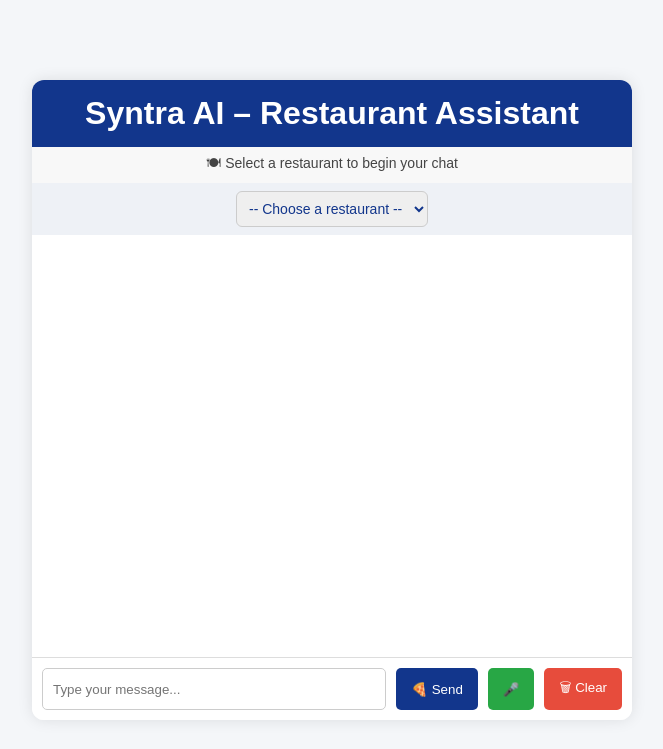
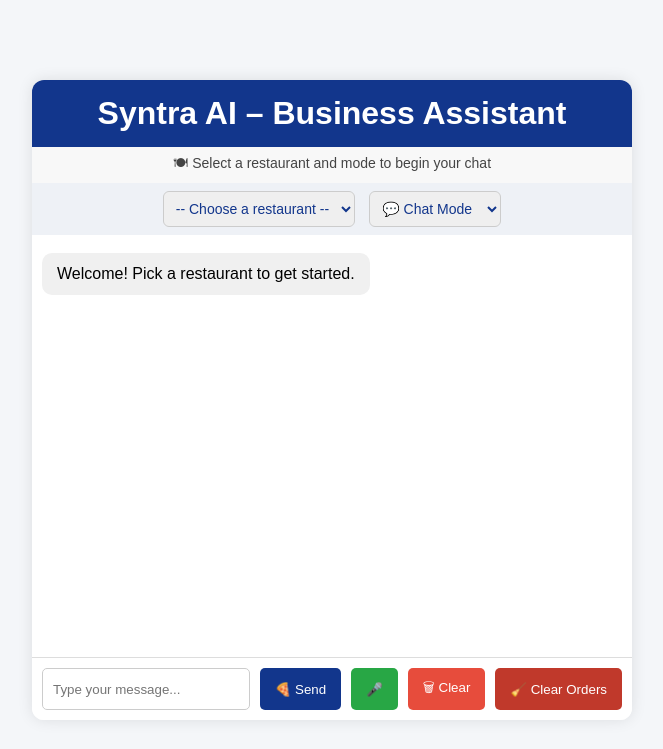
Before and after one commit to smituic/SyntraAI, a FastAPI app: page / in a window 1280 px wide. Shown: the top 749 px of the page, without its empty margins (308-971 px from the left). Run offline with FastAPI, Linux system fonts and the light colour scheme.

Commit message:
Syntra Framework v2: Chat+Order modes, voice UX preserved, Mongo history & clear endpoints

```diff
--- a/app.py
+++ b/app.py
@@ -2,6 +2,7 @@
 from fastapi.responses import HTMLResponse, JSONResponse
 from fastapi.staticfiles import StaticFiles
 from fastapi.templating import Jinja2Templates
+from fastapi.middleware.cors import CORSMiddleware
 from dotenv import load_dotenv
 import os
 import json
@@ -11,85 +12,86 @@
 from pymongo import MongoClient
 from helper import load_all_restaurant_data
 
-# -------------------------------------------------
-# LOAD ENV VARIABLES
-# -------------------------------------------------
+# Load environment variables
 load_dotenv()
 OPENAI_API_KEY = os.getenv("OPENAI_API_KEY")
 MONGO_URI = os.getenv("MONGO_URI")
 
-# -------------------------------------------------
-# INITIALIZE OPENAI + MONGODB
-# -------------------------------------------------
+# Initialize OpenAI and MongoDB
 client = OpenAI(api_key=OPENAI_API_KEY)
 mongo_client = MongoClient(MONGO_URI)
 db = mongo_client["SyntraAI"]
 
-# -------------------------------------------------
-# FASTAPI CONFIG
-# -------------------------------------------------
+# FastAPI setup
 app = FastAPI()
+app.add_middleware(
+    CORSMiddleware,
+    allow_origins=["*"],
+    allow_credentials=True,
+    allow_methods=["*"],
+    allow_headers=["*"],
+)
 app.mount("/static", StaticFiles(directory="static"), name="static")
 templates = Jinja2Templates(directory="templates")
 
-# -------------------------------------------------
-# LOAD RESTAURANT DATA
-# -------------------------------------------------
+# Load restaurant data
 all_restaurants = load_all_restaurant_data()
 
-def format_name(name):
-    """Convert file-style names to display names"""
+def format_name(name: str) -> str:
     return name.replace("_", " ").title()
 
-# -------------------------------------------------
-# CORE AI FUNCTION (memory + restriction)
-# -------------------------------------------------
-def ask_syntra(user_text: str, restaurant_key: str) -> str:
+def ask_syntra(user_text: str, restaurant_key: str, mode: str) -> str:
+    """Core LLM call; mode = 'chat' or 'order'."""
     tz = pytz.timezone("America/Chicago")
     now = datetime.now(tz).strftime("%A, %B %d, %Y at %I:%M %p %Z")
-    time_note = f"The current local date and time in Chicago is {now}."
     restaurant_info = all_restaurants.get(restaurant_key, {})
 
-    # Load recent history for context
-    collection = db[restaurant_key]
-    history = list(collection.find({}, {"_id": 0}).sort("_id", -1).limit(6))
-    history.reverse()
-    conversation = ""
-    for h in history:
-        role = "User" if h["role"] == "user" else "AI"
-        conversation += f"{role}: {h['message']}\n"
+    if mode == "chat":
+        prompt = f"""
+You are Syntra AI, a friendly assistant for the restaurant '{restaurant_key}'.
 
-    prompt = f"""
-You are Syntra AI, a professional restaurant assistant for '{restaurant_key}'.
+RELEVANCE RULES:
+- Only answer questions relevant to THIS restaurant (menu, hours, pricing, address, policies, deals).
+- If irrelevant (e.g., biology, random facts, other restaurants), reply:
+  "I can help with questions about this restaurant. Please ask about our menu, hours, location, pricing, or services."
 
-Here is verified information about the restaurant:
+Restaurant data:
 {json.dumps(restaurant_info, indent=2)}
 
-Conversation so far:
-{conversation}
-
-Rules:
-- ONLY answer questions about {restaurant_key}, its menu, prices, hours, offers, delivery, etc.
-- If question is unrelated (e.g. science, jokes, politics), say:
-  "I'm sorry, but I can only answer questions related to this restaurant or its menu. Could you please ask something about {restaurant_key}?"
-- Be polite, concise, and factual.
-- {time_note}
+Current local time: {now}
 
 User: {user_text}
 AI:
 """
+    else:
+        prompt = f"""
+You are Syntra OrderBot for '{restaurant_key}'. Your job is to help place food orders or table reservations.
+
+BEHAVIOR:
+- Ask for missing details (item, size, quantity, special instructions, pickup/delivery/dine-in, time).
+- Keep questions short and friendly.
+- If user confirms, output a clean final "Order Summary" with items, qty, pickup/delivery time, and name/phone if provided.
+- Stay strictly on this restaurant. If off-topic, respond with:
+  "I can help place an order or a reservation for this restaurant."
+
+Restaurant data:
+{json.dumps(restaurant_info, indent=2)}
+
+Current local time: {now}
+
+User: {user_text}
+AI:
+"""
+
     try:
         resp = client.chat.completions.create(
             model="gpt-3.5-turbo",
             messages=[{"role": "system", "content": prompt}],
         )
-        return resp.choices[0].message.content.strip()
+        return resp.choices[0].message.content
     except Exception as e:
         return f"Sorry, something went wrong: {e}"
 
-# -------------------------------------------------
-# ROUTES
-# -------------------------------------------------
 @app.get("/", response_class=HTMLResponse)
 async def home(request: Request):
     return templates.TemplateResponse("index.html", {"request": request})
@@ -104,44 +106,49 @@
     data = await request.json()
     msg = data.get("message", "").strip()
     restaurant_display = data.get("restaurant", "").strip()
+    mode = data.get("mode", "chat").strip().lower()
 
     if not msg:
         return JSONResponse({"response": "Please type a message."})
     if not restaurant_display:
         return JSONResponse({"response": "Please select a restaurant first."})
+    if mode not in ("chat", "order"):
+        mode = "chat"
 
+    # Map display to key (e.g., "Bacci Pizza" -> "Bacci_Pizza")
     key_map = {format_name(name): name for name in all_restaurants.keys()}
     restaurant_key = key_map.get(restaurant_display, restaurant_display)
 
-    # Generate AI response
-    answer = ask_syntra(msg, restaurant_key)
+    answer = ask_syntra(msg, restaurant_key, mode)
 
-    # Save conversation
-    collection = db[restaurant_key]
-    collection.insert_one({"role": "user", "message": msg})
-    collection.insert_one({"role": "bot", "message": answer})
+    # Save chat/order in Mongo (separate collection for orders)
+    collection_name = f"{restaurant_key}_orders" if mode == "order" else restaurant_key
+    collection = db[collection_name]
+    collection.insert_one({"role": "user", "message": msg, "mode": mode})
+    collection.insert_one({"role": "bot", "message": answer, "mode": mode})
 
     return JSONResponse({"response": answer})
 
-@app.get("/history/{restaurant_name}")
-async def get_chat_history(restaurant_name: str):
-    collection = db[restaurant_name]
+@app.get("/history/{restaurant_key}")
+async def get_chat_history(restaurant_key: str):
+    # Returns chat history for the chat collection (not orders)
+    collection = db[restaurant_key]
     chats = list(collection.find({}, {"_id": 0}))
     return JSONResponse({"history": chats})
 
-# -------------------------------------------------
-# 🗑 CLEAR CHAT ENDPOINT
-# -------------------------------------------------
-@app.delete("/clear/{restaurant_name}")
-async def clear_chat_history(restaurant_name: str):
-    """Delete all chat messages for a restaurant"""
-    try:
-        collection = db[restaurant_name]
-        result = collection.delete_many({})
-        return JSONResponse({
-            "status": "success",
-            "deleted_count": result.deleted_count,
-            "message": f"Cleared chat history for {restaurant_name}."
-        })
-    except Exception as e:
-        return JSONResponse({"status": "error", "message": str(e)})
+@app.get("/history_orders/{restaurant_key}")
+async def get_order_history(restaurant_key: str):
+    # Returns order history for the order collection
+    collection = db[f"{restaurant_key}_orders"]
+    items = list(collection.find({}, {"_id": 0}))
+    return JSONResponse({"history": items})
+
+@app.delete("/clear/{restaurant_key}")
+async def clear_chat_history(restaurant_key: str):
+    db[restaurant_key].delete_many({})
+    return JSONResponse({"ok": True, "cleared": restaurant_key})
+
+@app.delete("/clear_orders/{restaurant_key}")
+async def clear_order_history(restaurant_key: str):
+    db[f"{restaurant_key}_orders"].delete_many({})
+    return JSONResponse({"ok": True, "cleared": f"{restaurant_key}_orders"})
--- a/templates/index.html
+++ b/templates/index.html
@@ -2,17 +2,21 @@
 <html lang="en">
 <head>
   <meta charset="UTF-8">
-  <title>Syntra AI – Restaurant Assistant</title>
+  <title>Syntra AI – Business Assistant</title>
   <link rel="stylesheet" href="/static/style.css">
 </head>
 <body>
   <div class="chat-container">
-    <h1 id="header-title">Syntra AI – Restaurant Assistant</h1>
-    <div class="tagline">🍽 Select a restaurant to begin your chat</div>
+    <h1 id="header-title">Syntra AI – Business Assistant</h1>
+    <div class="tagline">🍽 Select a restaurant and mode to begin your chat</div>
 
     <div class="restaurant-select">
       <select id="restaurant-dropdown">
         <option value="">-- Choose a restaurant --</option>
+      </select>
+      <select id="mode-dropdown" style="margin-left:10px; padding:8px; border-radius:6px; border:1px solid #ccc; color:#12368c; cursor:pointer;">
+        <option value="chat">💬 Chat Mode</option>
+        <option value="order">🍽 Order Mode</option>
       </select>
     </div>
 
@@ -24,30 +28,52 @@
       <button id="send-btn">🍕 Send</button>
       <button id="voice-btn" style="margin-left:10px;background-color:#28a745;color:white;border:none;border-radius:5px;padding:10px 15px;cursor:pointer;">🎤</button>
       <button id="clear-btn" style="margin-left:10px;background-color:#e74c3c;color:white;border:none;border-radius:5px;padding:10px 15px;cursor:pointer;">🗑 Clear</button>
+      <button id="clear-orders-btn" style="margin-left:10px;background-color:#c0392b;color:white;border:none;border-radius:5px;padding:10px 15px;cursor:pointer;">🧹 Clear Orders</button>
     </div>
   </div>
 
   <script>
+    // ---------- DOM refs ----------
     const chatBox = document.getElementById("chat-box");
     const userInput = document.getElementById("user-input");
     const sendBtn = document.getElementById("send-btn");
     const clearBtn = document.getElementById("clear-btn");
+    const clearOrdersBtn = document.getElementById("clear-orders-btn");
     const voiceBtn = document.getElementById("voice-btn");
     const typing = document.getElementById("typing");
     const dropdown = document.getElementById("restaurant-dropdown");
+    const modeDropdown = document.getElementById("mode-dropdown");
     const headerTitle = document.getElementById("header-title");
+
+    // ---------- State ----------
     let selectedRestaurant = "";
+    let selectedRestaurantKey = ""; // underscore version used by backend history routes
     let recognizing = false;
     let messageFromVoice = false;
+    let mode = "chat";
 
-    // 🎙️ Voice setup
+    // ---------- Helpers ----------
+    function uiFormatToKey(name) {
+      // "Bacci Pizza" -> "Bacci_Pizza"
+      return (name || "").replaceAll(" ", "_");
+    }
+
+    function appendMessage(sender, text) {
+      const msg = document.createElement("div");
+      msg.className = sender === "user" ? "user-msg" : "bot-msg";
+      msg.textContent = text;
+      chatBox.appendChild(msg);
+      chatBox.scrollTop = chatBox.scrollHeight;
+    }
+
+    // ---------- Voice: output (TTS) tuned for natural flow ----------
     let selectedVoice = null;
     window.speechSynthesis.onvoiceschanged = () => {
       const voices = window.speechSynthesis.getVoices();
       selectedVoice =
         voices.find(v => v.name.includes("Google US English")) ||
         voices.find(v => v.name.includes("Microsoft Aria")) ||
-        voices[0];
+        voices[0] || null;
     };
 
     const speechQueue = [];
@@ -62,15 +88,16 @@
     function processSpeechQueue() {
       if (speaking || speechQueue.length === 0) return;
       const next = speechQueue.shift();
-      window.speechSynthesis.cancel(); // clear any queued voices
+      // ensure no old queued items linger:
+      window.speechSynthesis.cancel();
       const utter = new SpeechSynthesisUtterance(next);
       utter.lang = "en-US";
-      utter.rate = 1.2; // 🎯 natural pace
+      utter.rate = 1.2;       // natural, slightly calm
       utter.pitch = 1.05;
       utter.voice = selectedVoice || null;
       speaking = true;
 
-      // ⏱ shorter pause between chunks
+      // shorter pause between bursts:
       utter.onend = () => {
         speaking = false;
         setTimeout(processSpeechQueue, 60);
@@ -79,15 +106,18 @@
       window.speechSynthesis.speak(utter);
     }
 
-    // --- UI Helpers ---
-    function appendMessage(sender, text) {
-      const msg = document.createElement("div");
-      msg.className = sender === "user" ? "user-msg" : "bot-msg";
-      msg.textContent = text;
-      chatBox.appendChild(msg);
-      chatBox.scrollTop = chatBox.scrollHeight;
+    // ---------- Voice: input (Speech-to-Text) ----------
+    let recognition = null;
+    if ("webkitSpeechRecognition" in window) {
+      recognition = new webkitSpeechRecognition();
+      recognition.continuous = false;
+      recognition.lang = "en-US";
+    } else {
+      voiceBtn.disabled = true;
+      voiceBtn.title = "Voice recognition not supported in this browser.";
     }
 
+    // ---------- Load restaurants ----------
     async function loadRestaurants() {
       const res = await fetch("/restaurants");
       const data = await res.json();
@@ -98,38 +128,92 @@
         option.textContent = name.trim();
         dropdown.appendChild(option);
       });
-      return data.restaurants;
+
+      // restore last selections
+      const lastRestaurant = localStorage.getItem("lastRestaurant");
+      const lastMode = localStorage.getItem("lastMode");
+      if (lastRestaurant && data.restaurants.includes(lastRestaurant)) {
+        selectedRestaurant = lastRestaurant;
+        selectedRestaurantKey = uiFormatToKey(selectedRestaurant);
+        dropdown.value = lastRestaurant;
+        headerTitle.textContent = `${selectedRestaurant} | Syntra AI`;
+        await loadHistoryForCurrentMode(); // default to chat history on load
+      }
+      if (lastMode && (lastMode === "chat" || lastMode === "order")) {
+        mode = lastMode;
+        modeDropdown.value = mode;
+      }
     }
 
-    async function loadHistory(restaurantName) {
-      if (!restaurantName) return;
+    // ---------- History loaders ----------
+    async function loadChatHistory() {
       chatBox.innerHTML = "";
-      const res = await fetch(`/history/${restaurantName.replaceAll(" ", "_")}`);
+      const res = await fetch(`/history/${selectedRestaurantKey}`);
       const data = await res.json();
       if (data.history?.length) {
         data.history.forEach(m =>
           appendMessage(m.role === "user" ? "user" : "bot", m.message)
         );
       } else {
-        appendMessage("bot", `Welcome to ${restaurantName}! How may I help you today?`);
+        appendMessage("bot", `Welcome to ${selectedRestaurant}! How may I help you today?`);
       }
     }
 
+    async function loadOrderHistory() {
+      chatBox.innerHTML = "";
+      const res = await fetch(`/history_orders/${selectedRestaurantKey}`);
+      const data = await res.json();
+      if (data.history?.length) {
+        data.history.forEach(m =>
+          appendMessage(m.role === "user" ? "user" : "bot", m.message)
+        );
+      } else {
+        appendMessage("bot", `🛒 Order mode is active for ${selectedRestaurant}. Start your order when ready!`);
+      }
+    }
+
+    async function loadHistoryForCurrentMode() {
+      if (!selectedRestaurantKey) return;
+      if (mode === "order") {
+        await loadOrderHistory();
+      } else {
+        await loadChatHistory();
+      }
+    }
+
+    // ---------- Dropdown handlers ----------
     dropdown.addEventListener("change", async () => {
       selectedRestaurant = dropdown.value;
+      selectedRestaurantKey = uiFormatToKey(selectedRestaurant);
       localStorage.setItem("lastRestaurant", selectedRestaurant);
-      chatBox.innerHTML = "";
+
+      headerTitle.textContent = selectedRestaurant
+        ? `${selectedRestaurant} | Syntra AI`
+        : "Syntra AI – Business Assistant";
+
+      await loadHistoryForCurrentMode();
+    });
+
+    modeDropdown.addEventListener("change", async () => {
+      mode = modeDropdown.value;
+      localStorage.setItem("lastMode", mode);
       if (!selectedRestaurant) {
-        headerTitle.textContent = "Syntra AI – Restaurant Assistant";
+        appendMessage("bot", mode === "order"
+          ? "🛒 Order mode selected. Choose a restaurant to begin."
+          : "💬 Chat mode selected. Choose a restaurant to begin.");
         return;
       }
-      headerTitle.textContent = `${selectedRestaurant} | Syntra AI`;
-      await loadHistory(selectedRestaurant);
+      await loadHistoryForCurrentMode();
+      appendMessage("bot", mode === "order"
+        ? "🛒 Order mode activated. You can place orders or book a table."
+        : "💬 Chat mode activated. Ask anything about the restaurant!");
     });
 
+    // ---------- Send message ----------
     async function sendMessage() {
       const message = userInput.value.trim();
       if (!message || !selectedRestaurant) return;
+
       appendMessage("user", message);
       userInput.value = "";
       typing.classList.remove("hidden");
@@ -137,14 +221,18 @@
       const res = await fetch("/ask", {
         method: "POST",
         headers: { "Content-Type": "application/json" },
-        body: JSON.stringify({ message, restaurant: selectedRestaurant }),
+        body: JSON.stringify({
+          message,
+          restaurant: selectedRestaurant,
+          mode
+        }),
       });
       const data = await res.json();
       typing.classList.add("hidden");
       typeEffect(data.response);
     }
 
-    // 💬 Typing animation (10-word chunks for smoother voice flow)
+    // ---------- Typing + (optional) voice out ONLY if message came from mic ----------
     function typeEffect(text) {
       const msg = document.createElement("div");
       msg.className = "bot-msg";
@@ -162,7 +250,7 @@
           buffer += ch;
           if (ch === " ") wordCount++;
 
-          // 🔧 increased chunk size (10 words) for smoother continuous speech
+          // smoother speech: ~10 words per chunk OR punctuation
           if (messageFromVoice && (wordCount >= 10 || [".", "!", "?"].includes(ch))) {
             enqueueSpeech(buffer);
             buffer = "";
@@ -174,15 +262,16 @@
           setTimeout(typingAnimation, 22);
         } else {
           if (messageFromVoice && buffer.trim() !== "") enqueueSpeech(buffer);
-          messageFromVoice = false;
+          messageFromVoice = false; // reset
         }
       }
 
       typingAnimation();
     }
 
+    // ---------- Button & keyboard handlers ----------
     sendBtn.onclick = () => {
-      messageFromVoice = false;
+      messageFromVoice = false; // typed => no voice out
       sendMessage();
     };
 
@@ -193,26 +282,9 @@
       }
     });
 
-    // 🗑 Clear chat
-    clearBtn.onclick = async () => {
-      if (!selectedRestaurant) {
-        alert("Please select a restaurant first.");
-        return;
-      }
-      const confirmClear = confirm(`Clear chat history for ${selectedRestaurant}?`);
-      if (!confirmClear) return;
-      chatBox.innerHTML = "";
-      await fetch(`/clear/${selectedRestaurant.replaceAll(" ", "_")}`, { method: "DELETE" });
-      appendMessage("bot", `Chat history cleared for ${selectedRestaurant}.`);
-    };
-
-    // 🎤 Voice input
-    if ("webkitSpeechRecognition" in window) {
-      const recognition = new webkitSpeechRecognition();
-      recognition.continuous = false;
-      recognition.lang = "en-US";
-
+    // Voice button toggles recognition
     voiceBtn.onclick = () => {
+      if (!recognition) return;
       if (recognizing) {
         recognition.stop();
         recognizing = false;
@@ -226,35 +298,54 @@
       }
     };
 
+    if (recognition) {
       recognition.onresult = event => {
         const transcript = event.results[0][0].transcript.trim();
         userInput.value = transcript;
         recognizing = false;
         voiceBtn.style.backgroundColor = "#28a745";
         voiceBtn.textContent = "🎤";
-        messageFromVoice = true;
+        messageFromVoice = true; // mic used => speak back
         sendMessage();
       };
-
       recognition.onerror = () => {
         recognizing = false;
         voiceBtn.style.backgroundColor = "#28a745";
         voiceBtn.textContent = "🎤";
         alert("Voice recognition error. Please try again.");
       };
-    } else {
-      voiceBtn.disabled = true;
-      voiceBtn.title = "Voice recognition not supported in this browser.";
     }
 
+    // ---------- Clear buttons ----------
+    clearBtn.onclick = async () => {
+      if (!selectedRestaurantKey) {
+        alert("Please select a restaurant first.");
+        return;
+      }
+      const ok = confirm(`Clear CHAT history for ${selectedRestaurant}?`);
+      if (!ok) return;
+      await fetch(`/clear/${selectedRestaurantKey}`, { method: "DELETE" });
+      chatBox.innerHTML = "";
+      appendMessage("bot", `Chat history cleared for ${selectedRestaurant}.`);
+    };
+
+    clearOrdersBtn.onclick = async () => {
+      if (!selectedRestaurantKey) {
+        alert("Please select a restaurant first.");
+        return;
+      }
+      const ok = confirm(`Clear ORDER history for ${selectedRestaurant}?`);
+      if (!ok) return;
+      await fetch(`/clear_orders/${selectedRestaurantKey}`, { method: "DELETE" });
+      chatBox.innerHTML = "";
+      appendMessage("bot", `Order history cleared for ${selectedRestaurant}.`);
+    };
+
+    // ---------- Init ----------
     window.onload = async () => {
-      const restaurants = await loadRestaurants();
-      const lastRestaurant = localStorage.getItem("lastRestaurant");
-      if (lastRestaurant && restaurants.includes(lastRestaurant)) {
-        selectedRestaurant = lastRestaurant;
-        dropdown.value = lastRestaurant;
-        headerTitle.textContent = `${selectedRestaurant} | Syntra AI`;
-        await loadHistory(selectedRestaurant);
+      await loadRestaurants();
+      if (!selectedRestaurant) {
+        appendMessage("bot", "Welcome! Pick a restaurant to get started.");
       }
     };
   </script>
```
Lines whose indentation alone changed are shown as unchanged.
